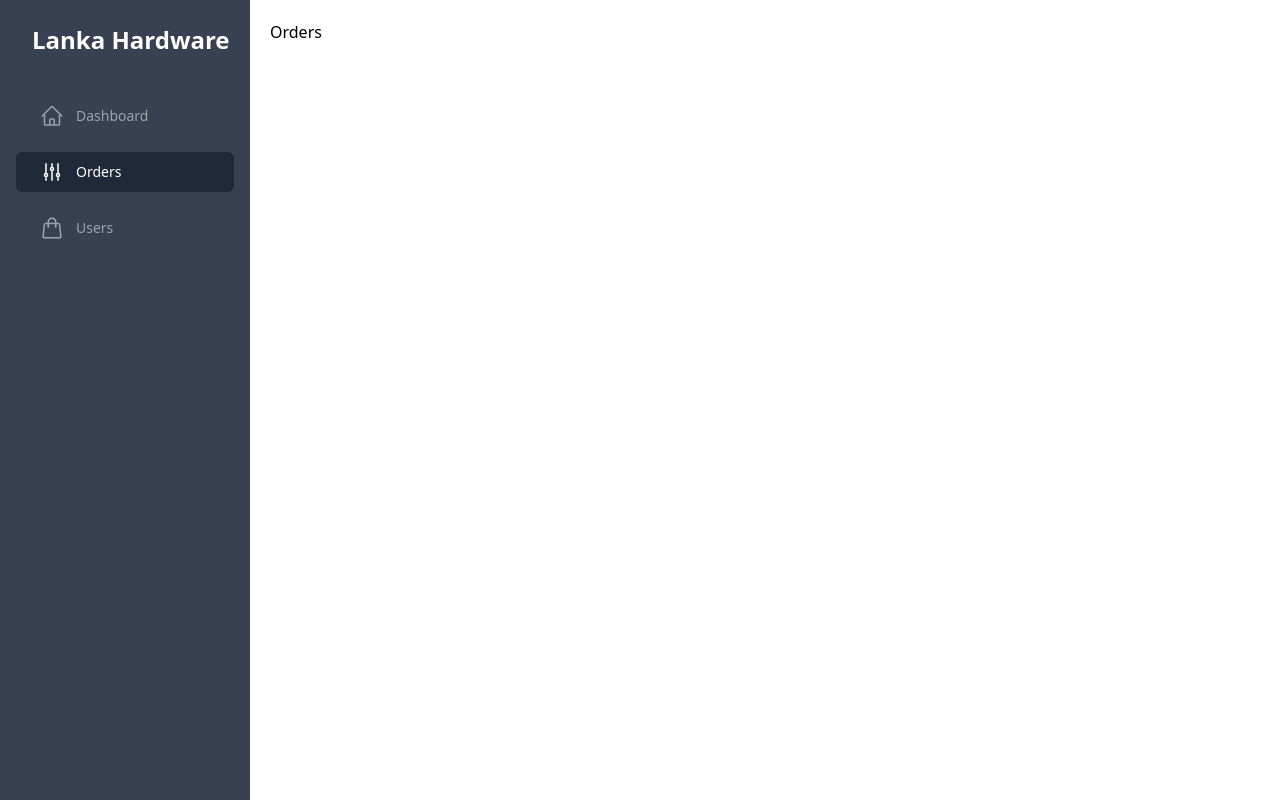
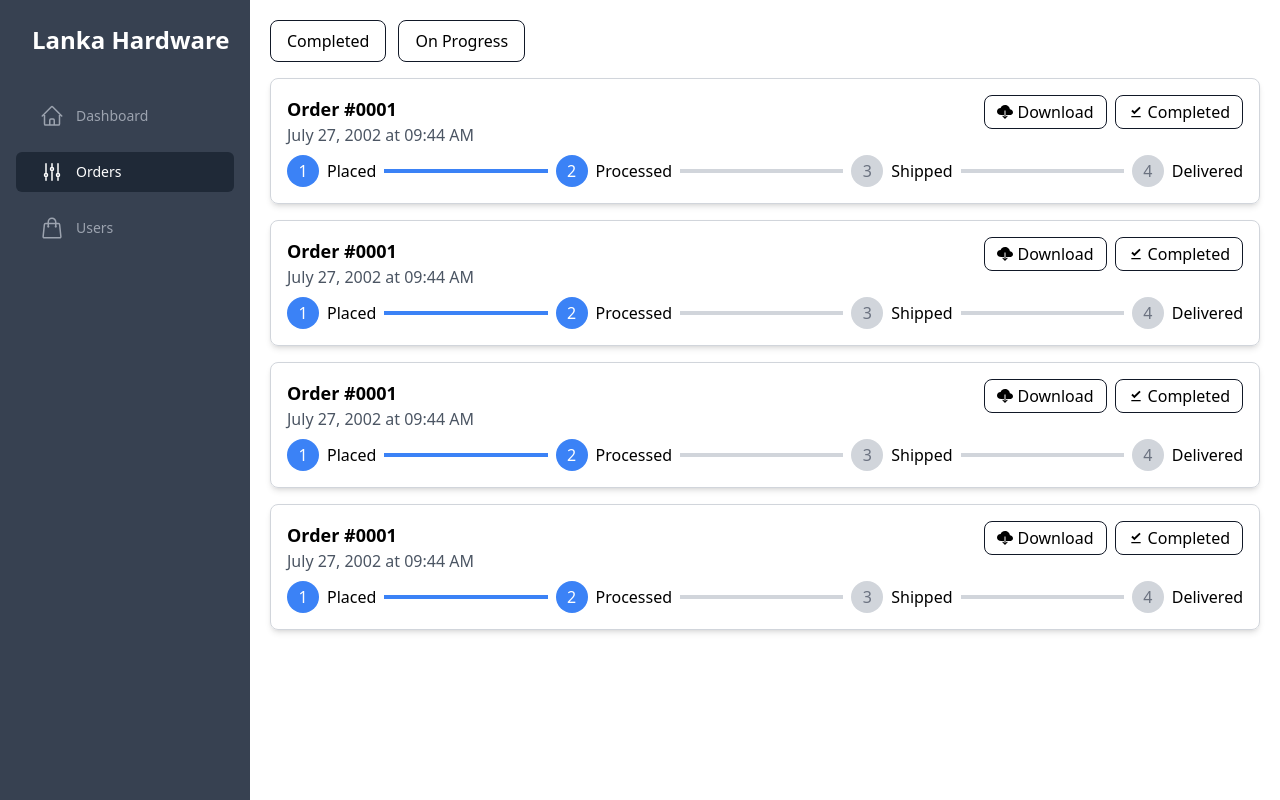
Before and after one commit to SPPM-GP-15/lanka-hardware-admin, a React (Vite) app: page /orders in a window 1280 px wide. Built offline with nearby package versions, Linux system fonts and the light colour scheme.

Commit message:
Designed orders page

```diff
--- /dev/null
+++ b/src/components/orderCard/OrderCard.jsx
@@ -0,0 +1,35 @@
+import React from "react";
+import { IoCloudDownloadSharp } from "react-icons/io5";
+import { MdFileDownloadDone } from "react-icons/md";
+import Stepper from "../stepper/Stepper";
+
+const OrderCard = () => {
+  return (
+    <div>
+      <div>
+        <div className="border border-gray-300 rounded-lg shadow-md p-4 mb-4 relative">
+          <div className="flex justify-between items-start mb-2">
+            <div>
+              <div className="text-lg font-semibold">Order #0001</div>
+              <div className="text-gray-600">July 27, 2002 at 09:44 AM</div>
+            </div>
+            <div className="flex space-x-2">
+              <div className="flex items-center px-3 py-1 border border-gray-900 rounded-lg cursor-pointer hover:bg-gray-100">
+                <IoCloudDownloadSharp className="mr-1" />
+                <span>Download</span>
+              </div>
+
+              <div className="flex items-center px-3 py-1 border border-gray-900 rounded-lg cursor-pointer hover:bg-gray-100">
+                <MdFileDownloadDone className="mr-1" />
+                <span>Completed</span>
+              </div>
+            </div>
+          </div>
+          <Stepper />
+        </div>
+      </div>
+    </div>
+  );
+};
+
+export default OrderCard;
--- /dev/null
+++ b/src/components/stepper/Stepper.jsx
@@ -0,0 +1,40 @@
+import React from "react";
+
+const Stepper = () => {
+  return (
+    <div>
+      {" "}
+      <div className="flex items-center">
+        <div className="step flex items-center">
+          <div className="step-icon bg-blue-500 text-white rounded-full w-8 h-8 flex items-center justify-center">
+            1
+          </div>
+          <div className="step-label ml-2">Placed</div>
+        </div>
+        <div className="step-separator flex-1 h-1 bg-blue-500 mx-2"></div>
+        <div className="step flex items-center">
+          <div className="step-icon bg-blue-500 text-white rounded-full w-8 h-8 flex items-center justify-center">
+            2
+          </div>
+          <div className="step-label ml-2">Processed</div>
+        </div>
+        <div className="step-separator flex-1 h-1 bg-gray-300 mx-2"></div>
+        <div className="step flex items-center">
+          <div className="step-icon bg-gray-300 text-gray-500 rounded-full w-8 h-8 flex items-center justify-center">
+            3
+          </div>
+          <div className="step-label ml-2">Shipped</div>
+        </div>
+        <div className="step-separator flex-1 h-1 bg-gray-300 mx-2"></div>
+        <div className="step flex items-center">
+          <div className="step-icon bg-gray-300 text-gray-500 rounded-full w-8 h-8 flex items-center justify-center">
+            4
+          </div>
+          <div className="step-label ml-2">Delivered</div>
+        </div>
+      </div>
+    </div>
+  );
+};
+
+export default Stepper;
--- a/src/routes/orders/Orders.jsx
+++ b/src/routes/orders/Orders.jsx
@@ -1,7 +1,23 @@
 import React from "react";
+import OrderCard from "../../components/orderCard/OrderCard";
 
 const Orders = () => {
-  return <div>Orders</div>;
+  return (
+    <div>
+      <div className="flex gap-3 mb-4">
+        <div className="px-4 py-2 border border-gray-900 rounded-lg cursor-pointer hover:bg-gray-100">
+          Completed
+        </div>
+        <div className="px-4 py-2 border border-gray-900 rounded-lg cursor-pointer hover:bg-gray-100">
+          On Progress
+        </div>
+      </div>
+      <OrderCard />
+      <OrderCard />
+      <OrderCard />
+      <OrderCard />
+    </div>
+  );
 };
 
 export default Orders;
```
